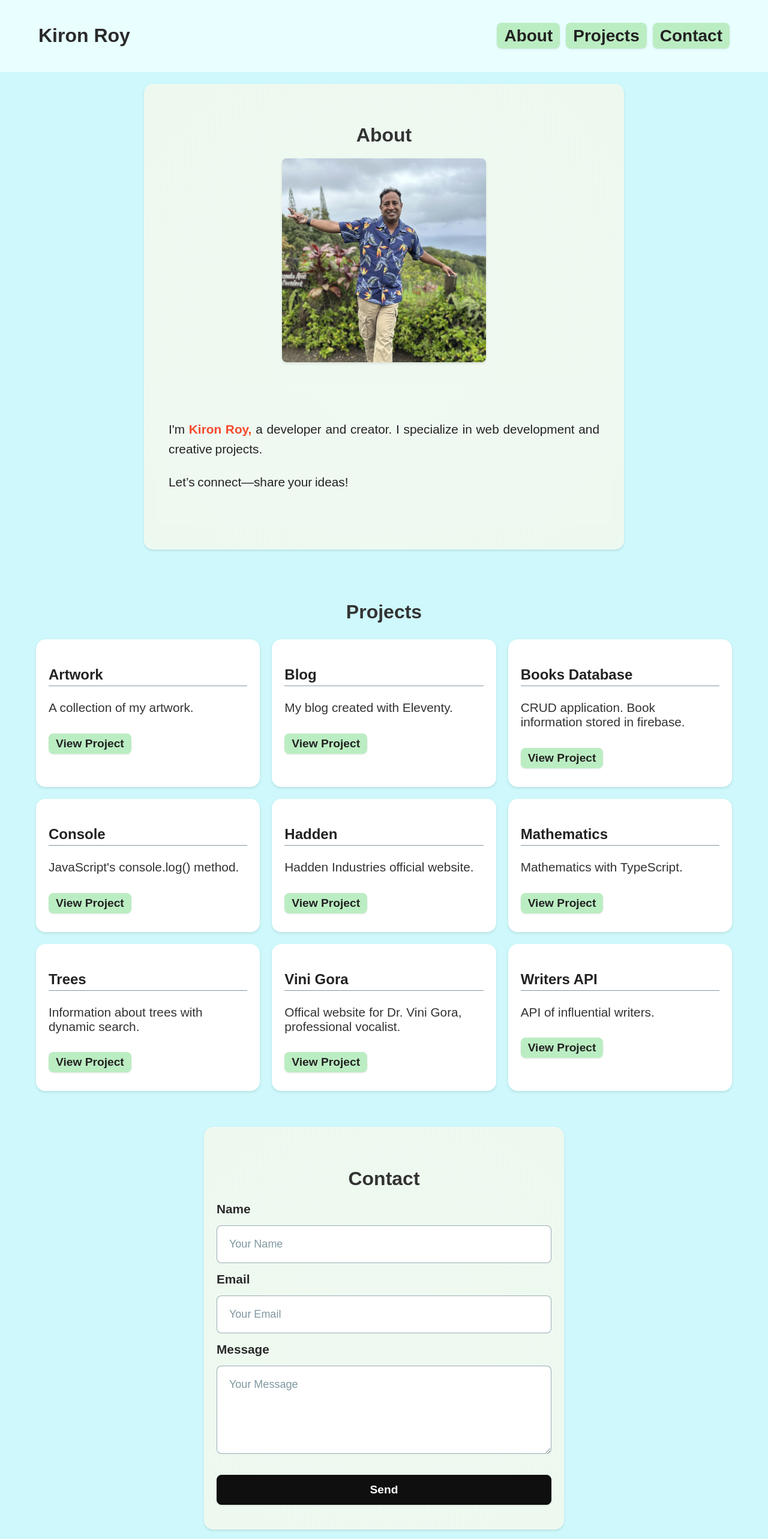
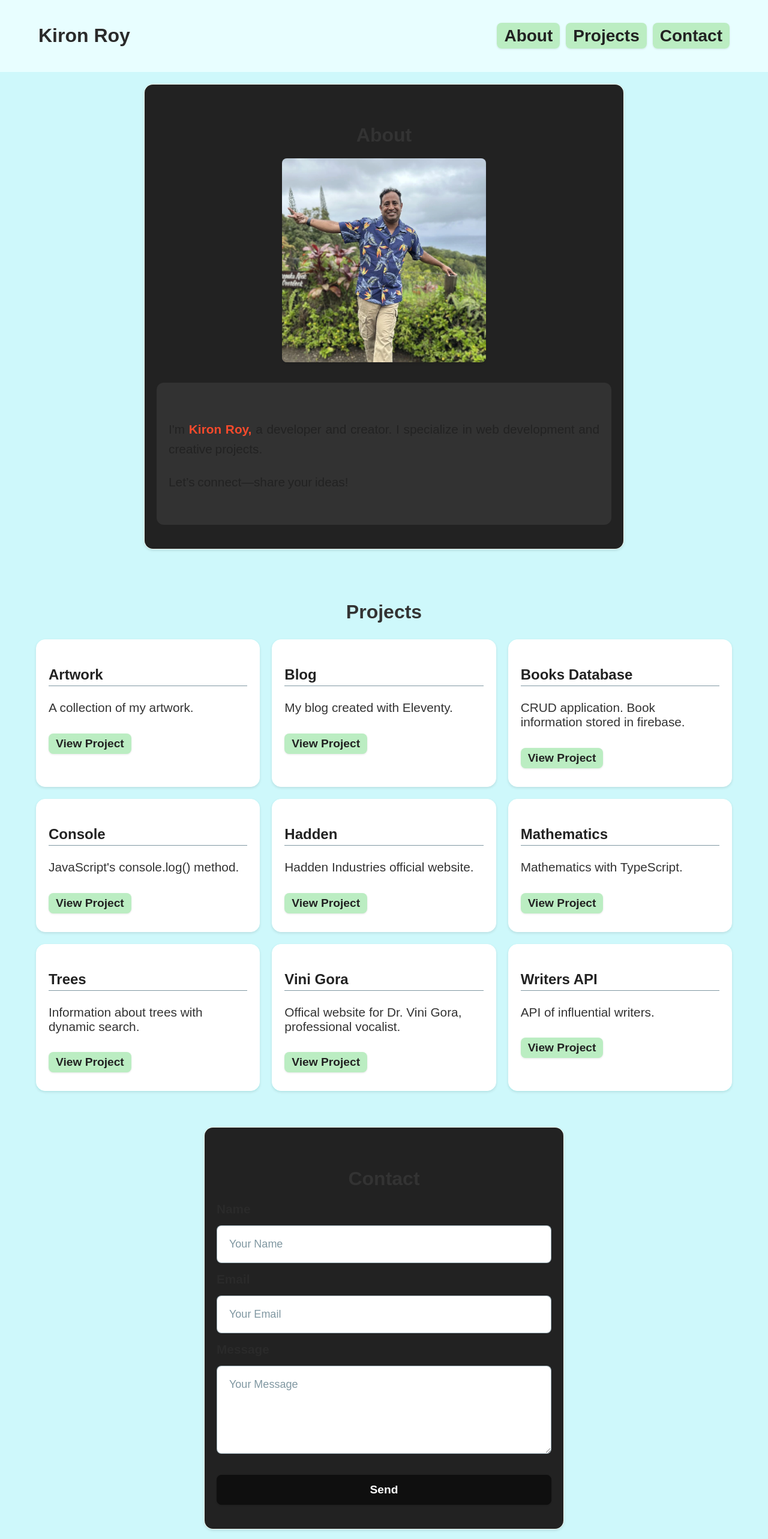
Before and after one commit to kironroy/kironroy-react, a React (Create React App) app: page / in a window 1280 px wide. Shown: the top 2566 px of the page at 60% size. Built offline with nearby package versions, Linux system fonts and the light colour scheme; no server answers; a web font is replaced by a local one.

Commit message:
🌙 Dark mode
+ Delete circle effect.

```diff
--- a/src/components/About.css
+++ b/src/components/About.css
@@ -29,11 +29,7 @@
   left: -50%;
   width: 200%;
   height: 200%;
-  background: radial-gradient(
-    circle at center,
-    rgba(255, 255, 255, 0.2),
-    transparent 70%
-  );
+  background: #222;
   animation: liquidSwirl 10s infinite linear;
   pointer-events: none;
   z-index: 0;
@@ -120,7 +116,7 @@
 /* 🌙 Dark Mode */
 @media screen and (prefers-color-scheme: dark) {
   .about .container {
-    background: rgba(40, 40, 40, 0.2);
+    background: #222;
     border: 1px solid rgba(255, 255, 255, 0.1);
   }
 
--- a/src/components/Contact.css
+++ b/src/components/Contact.css
@@ -10,8 +10,6 @@
   padding: 40px 20px;
   text-align: center;
   background: #ecf8ee;
-  backdrop-filter: blur(14px) saturate(180%);
-  -webkit-backdrop-filter: blur(14px) saturate(180%);
   border-radius: 15px;
   border: 1px solid rgba(255, 255, 255, 0.2);
   box-shadow: inset 0 -1px 1px rgba(255, 255, 255, 0.3),
@@ -34,12 +32,7 @@ form textarea::placeholder {
   left: -50%;
   width: 200%;
   height: 200%;
-  background: radial-gradient(
-    circle at center,
-    rgba(255, 255, 255, 0.2),
-    transparent 70%
-  );
-
+  background: #222;
 }
 
 /* 🏷️ Header */
@@ -122,9 +115,8 @@ form textarea::placeholder {
   }
 
   .contact label {
-  color: #ccc;
-}
-
+    color: #ccc;
+  }
 
   .contact input,
   .contact textarea {
@@ -145,6 +137,6 @@ form textarea::placeholder {
   }
 
   input:focus {
-    color: #81caff;
+    color: #fff;
   }
 }
```
